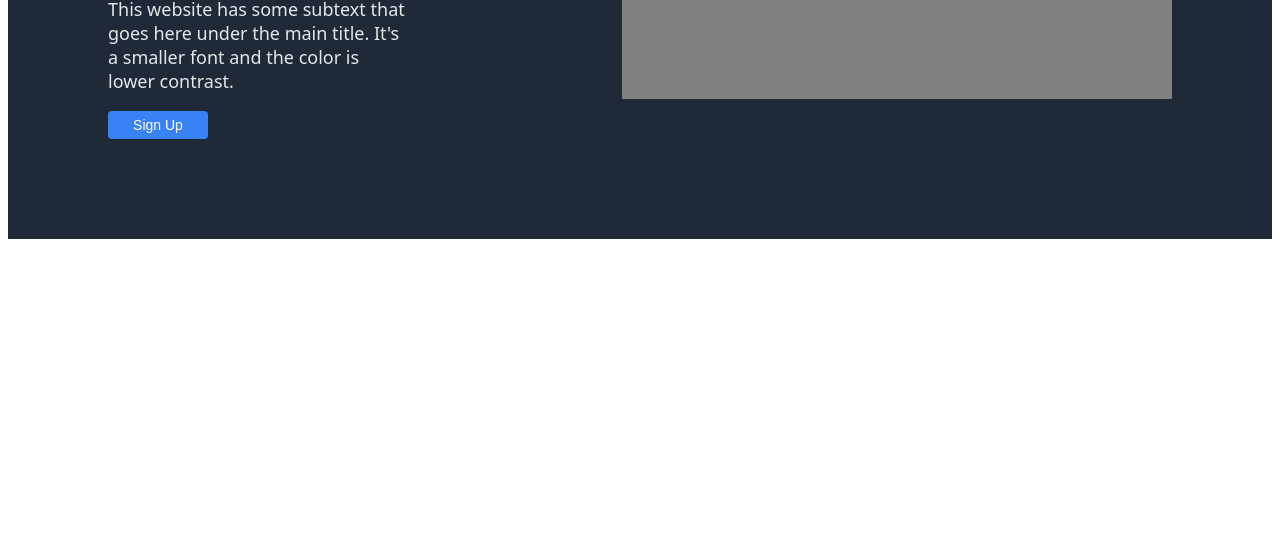
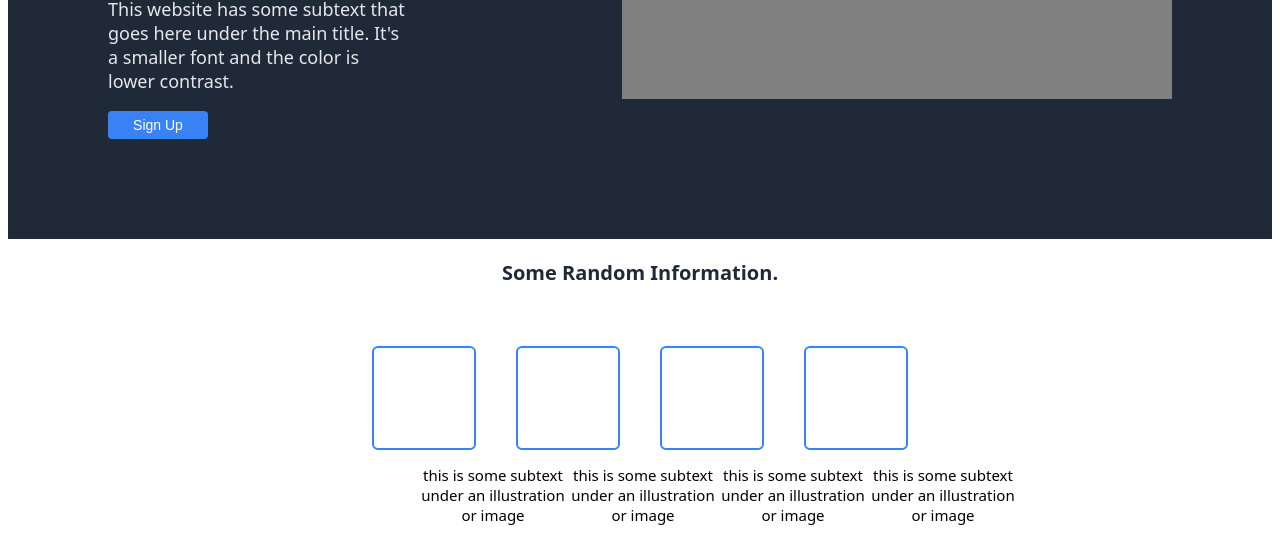
Before and after one commit to NjieB/Landing-Page, a plain HTML site: page index.html in a window 1280 px wide. Shown: the part 341-889 px from the top of the page. Before the commit the page ends 800 px from the top, so only its background shows below. Drawn offline with Linux system fonts and the light colour scheme.

Commit message:
add mid section with rounded squares

```diff
--- a/index.html
+++ b/index.html
@@ -26,8 +26,21 @@
                 </div>
                 </div>
                 </div>
-
-
+                <div class="mid">
+                 <p class="random-info">Some Random Information.</p>
+                 <ul>
+                  <li>1</li>
+                  <li>2</li>
+                  <li>3</li>
+                  <li>4</li>
+                 </ul>
+                 <div class="subtext">
+                      <p class="subtext-1">this is some subtext under an illustration or image</p>
+                      <p class="subtext-2">this is some subtext under an illustration or image</p>
+                      <p class="subtext-3">this is some subtext under an illustration or image</p>
+                      <p class="subtext-4">this is some subtext under an illustration or image</p>
+                 </div>
+                 </div>
 
 
         </body>
--- a/style.css
+++ b/style.css
@@ -73,3 +73,47 @@ border-radius: 4px;
 .box {
  color: #F9FAF8;
 }
+.mid {
+    display: flex;
+    flex-direction: column;
+
+}
+
+.random-info {
+    display: flex;
+    justify-content: center;
+    margin: 20px;
+    font-size: 20px;
+    font-weight: 800;
+    color: #1F2937;
+}
+ul {
+    display: flex;
+    justify-content: center;
+    list-style-type: none;
+    margin: 0px;
+    padding: 0px;
+    gap : 40px;
+    margin-top: 40px;
+}
+li  {
+    display: flex;
+
+    color: white;
+    border: 2px solid #3882F6;
+    width: 100px;
+    height: 100px;
+    border-radius: 6px;
+
+
+}
+.subtext {
+    display: flex;
+    flex-direction: row;
+    justify-content: center;
+    justify-content: space-between;
+    font-size: 15px;
+    text-align: center;
+    width: 600px;
+    margin-left: 410px;
+}
```
